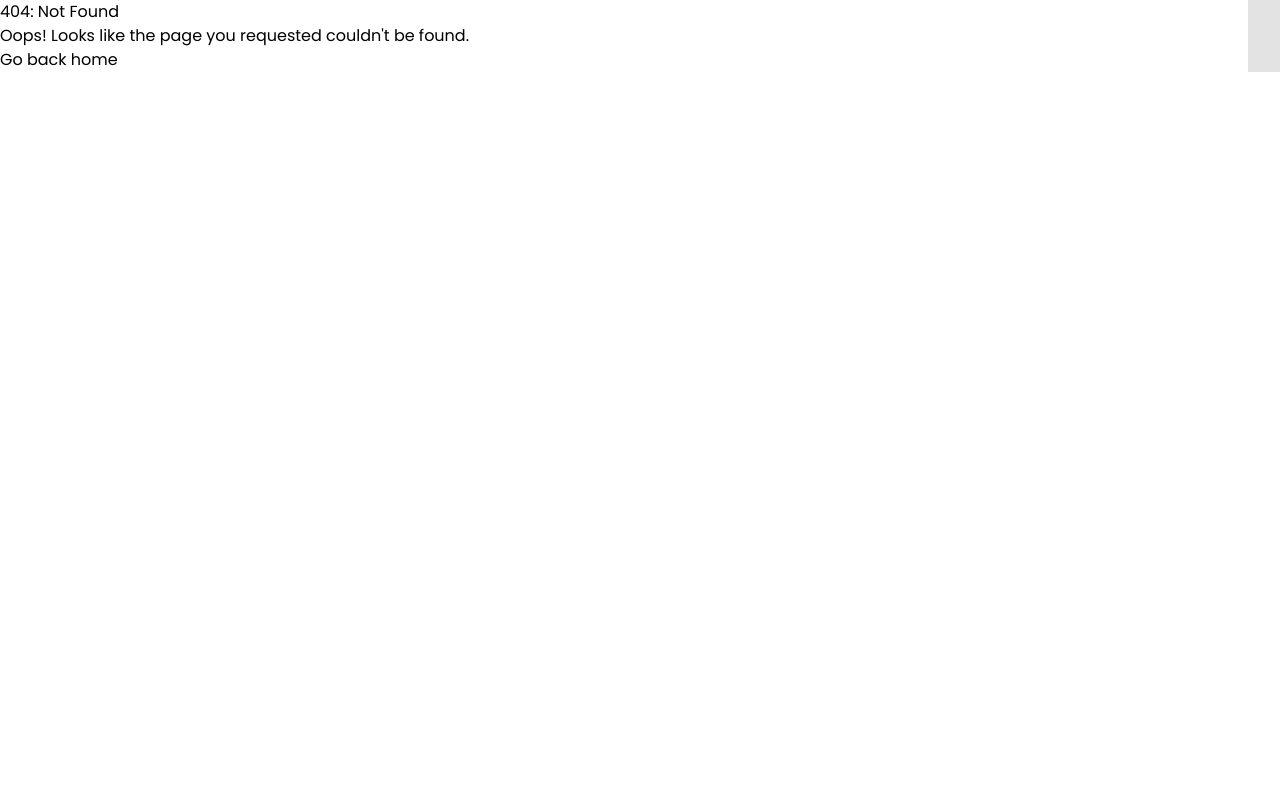
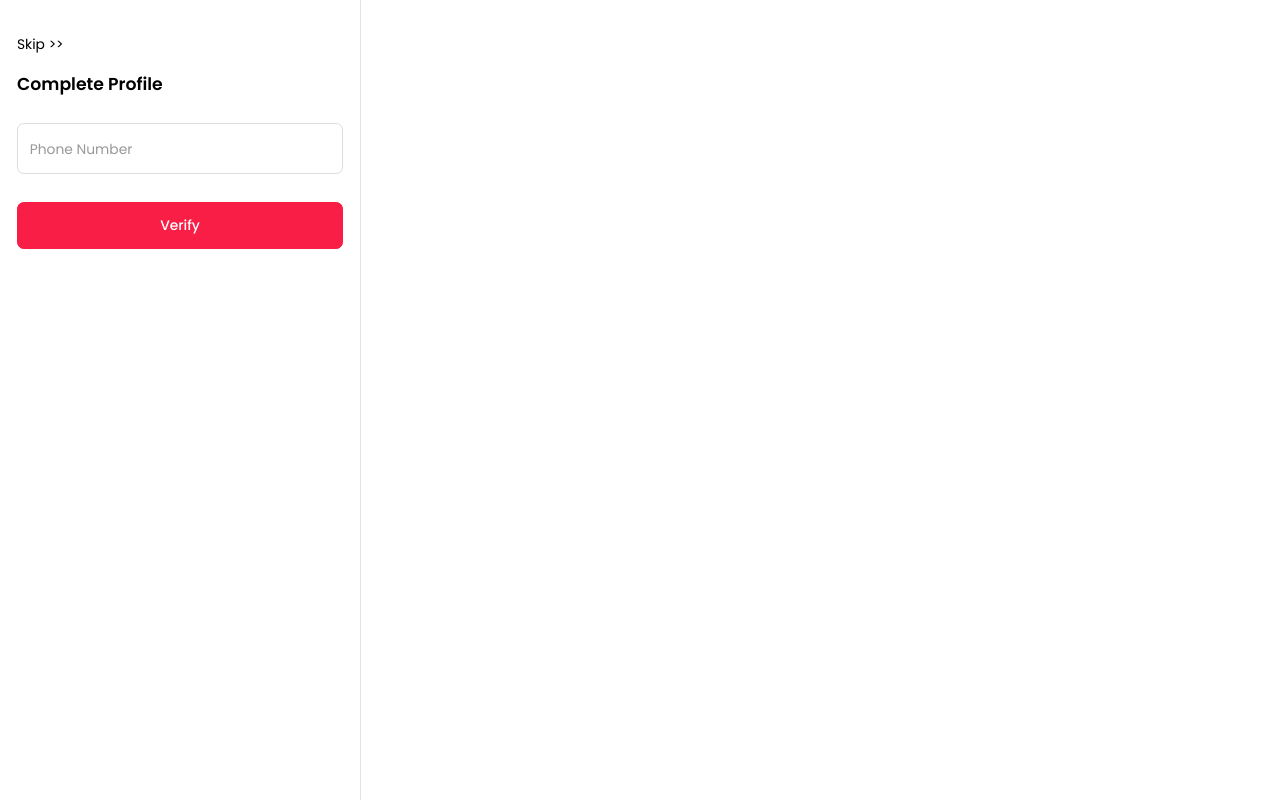
Before and after one commit to 25mohit/rent-property-project-frontend, a Next.js app: page /CompleteProfile in a window 1280 px wide. Before the commit this address had no page. Built offline with nearby package versions, Linux system fonts and the light colour scheme.

Commit message:
complete profile page complete

```diff
--- /dev/null
+++ b/src/app/CompleteProfile/page.tsx
@@ -0,0 +1,53 @@
+'use client'
+import React, { useLayoutEffect, useState } from "react";
+import UserForm from '../components/HOC/UserForm/UserForm'
+import Link from "next/link";
+import InputField from "../components/Utils/Form/InputField/InputField";
+import OtpInput from 'react-otp-input';
+
+const CompleteProfile = () => {
+    const [otp, setOtp] = useState('');
+
+    const [showVerifyOTP, setShowVerifyOTP] = useState(false);
+    const handleGetOTPClick = () => {
+        // Here you can add logic to send OTP
+        // For simplicity, I'll just show the verifyOTP div
+        setShowVerifyOTP(true);
+      };
+
+    return (
+        <UserForm title="Welcome to login">
+            <div className="topHead flex justify-between">
+                {/* <button className="backBtn"><IoArrowBack /></button> */}
+                <Link className="link" href="#">Skip {'>'}{'>'} </Link>
+            </div>
+            <div className="pageTitle">
+                <h2 className="pageTitle">Complete Profile</h2>
+                <p></p>
+            </div>
+            <InputField type="number" field="mobile" label="+91" placeholder="Phone Number" verifyClick={setShowVerifyOTP} />
+
+           { showVerifyOTP && <div className='formGroup showOtp'>
+             <div className="verificationForm">
+               <label>OTP has been sent please verify</label>
+               <div className='otpBox'>
+                 <OtpInput
+                   value={otp}
+                   onChange={setOtp}
+                   numInputs={4}
+                   renderInput={(props: any) => <input {...props} />}
+                 />
+               </div>
+             </div>
+             <p className='error success text-center'></p>
+           </div> }
+
+            <button className='btn mainBtn fillBtn'>Verify</button>
+
+
+
+        </UserForm>
+    );
+};
+
+export default CompleteProfile;
--- a/src/app/EditProfile/page.tsx
+++ b/src/app/EditProfile/page.tsx
@@ -6,7 +6,7 @@ import { profileImg } from "../../../public/images";
 import Image from "next/image";
 import { FaCamera } from "react-icons/fa6";
 import InputField from "../components/Utils/Form/InputField/InputField";
-import { TbDiscountCheckFilled } from "react-icons/tb";
+import DisabledField from "../components/Utils/Form/DisabledField/DisabledField";
 
 const EditProfile = () => {
     return (
@@ -29,7 +29,7 @@ const EditProfile = () => {
                             <div className="progressBar" id="progressBar" style={{ width: '50%' }}></div>
                         </div>
                         <div className="actionComplete">
-                            <Link href="#" className="link">Complete Profile</Link>
+                            <Link href="/CompleteProfile" className="link">Complete Profile</Link>
                             <span>50%</span>
                         </div>
                    </div>
@@ -47,8 +47,9 @@ const EditProfile = () => {
                 </div>
 
                 <InputField type="text" placeholder="Full Name" />
-                <InputField type="text" placeholder="Email Id" />
-                <InputField type="number" field="mobile" label="+91" placeholder="Phone Number" />
+                <DisabledField value="jkdesigner62@gmail.com" supportMgs="If you want to change this mail ID please contact Help & Support. Thanks" />
+                <DisabledField value="+91 8503868641" supportMgs="If you want to change this phone number please contact Help & Support. Thanks" />
+
 
                 <button className='btn mainBtn fillBtn'>Submit</button>
 
--- a/src/app/Signup/page.tsx
+++ b/src/app/Signup/page.tsx
@@ -1,5 +1,5 @@
 'use client'
-import React, {  useState } from "react";
+import React, { useState } from "react";
 import UserForm from '../components/HOC/UserForm/UserForm'
 import { AiFillEye } from "react-icons/ai";
 import Image from "next/image";
@@ -27,7 +27,7 @@ const Signup = () => {
       <InputField type="text" placeholder="Full Name" />
       <InputField type="email" placeholder="Email Address" verifyClick={setShowVerifyOTP} />
 
-      { showVerifyOTP && <div className='formGroup showOtp'>
+      {showVerifyOTP && <div className='formGroup showOtp'>
         <div className="verificationForm">
           <label>OTP has been sent please verify</label>
           <div className='otpBox'>
@@ -40,11 +40,11 @@ const Signup = () => {
           </div>
         </div>
         <p className='error success text-center'></p>
-      </div> }
-      <InputField type="number" field="mobile" label="+91" placeholder="Phone Number" />
-      <InputField type="password" placeholder="Password" />
-      <InputField type="text" placeholder="Refer Code" />
-
+      </div>}
+      <div style={{ display: 'none' }}>
+        <InputField type="text" placeholder="Refer Code" />
+        <InputField type="password" placeholder="Password" />
+      </div>
 
 
       <div className="formGroup">
@@ -55,7 +55,7 @@ const Signup = () => {
         </label>
         <p className='error danger'></p>
       </div>
-      <button className='btn mainBtn fillBtn'>Signup</button>
+      <button className='btn mainBtn fillBtn' disabled>Signup</button>
 
       <p className="orLogin"><span>or</span></p>
 
--- /dev/null
+++ b/src/app/components/Utils/Form/DisabledField/DisabledField.tsx
@@ -0,0 +1,38 @@
+"use client"
+import React, { useEffect, useState } from 'react'
+import { AiFillEye } from 'react-icons/ai';
+
+interface InputInterface{
+    value: string,
+    supportMgs: string,
+}
+const DisabledField:React.FC<InputInterface> = ({  value,supportMgs }) => {
+    const [hasValue, setHasValue] = useState(false);
+    const [newID, setNewID] = useState('');
+
+    const handleInputChange = (event: any) => {
+        setHasValue(event.target.value !== '');
+    };
+
+    useEffect(() => {
+      function generateRandomNumber() {
+        const currentTime = Date.now(); // Get the current timestamp
+        const randomNumber = Math.floor(Math.random() * currentTime); // Generate a random number based on the current timestamp
+        return `${randomNumber}`;
+      }
+      setNewID(generateRandomNumber())
+    },[])
+
+    // console.log("generateRandomNumber", generateRandomNumber())
+  return (
+    <div className='formGroup'>
+      <div className='formGroupMain disabledField'>
+        <div id={newID} className={`form-control textLimit l1`} onChange={handleInputChange} >{value}</div>
+      </div>
+      <p className='error greyMgs'>{supportMgs}</p>
+      <p className='error danger'></p>
+    </div>
+  )
+}
+
+export default DisabledField
--- a/src/app/style.scss
+++ b/src/app/style.scss
@@ -159,6 +159,15 @@ input::-ms-input-placeholder {
 				&.active {
 					top: 1rem;
 				}
+			}
+		}
+		&.disabledField {
+
+			.form-control {
+				background: #f8f8f8;
+				display: flex;
+				align-items: center;
+				line-height: 1.3;
 			}
 		}
 
@@ -385,6 +394,10 @@ input[type="email"] {
 
 	&.success {
 		color: green;
+	}
+	&.greyMgs {
+		opacity: 0.7;
+		padding: 0 5rem;
 	}
 }
 
@@ -2805,7 +2818,11 @@ input[type="email"] {
 }
 
 .completeProfile {
-	margin-bottom: 20rem;
+    margin-bottom: 20rem;
+    background: #fff;
+    padding: 19rem 20rem;
+    box-shadow: 0rem 0rem 8rem 0rem #00000017;
+    border-radius: 10rem;
 
 	.actionComplete {
 		display: flex;
```
